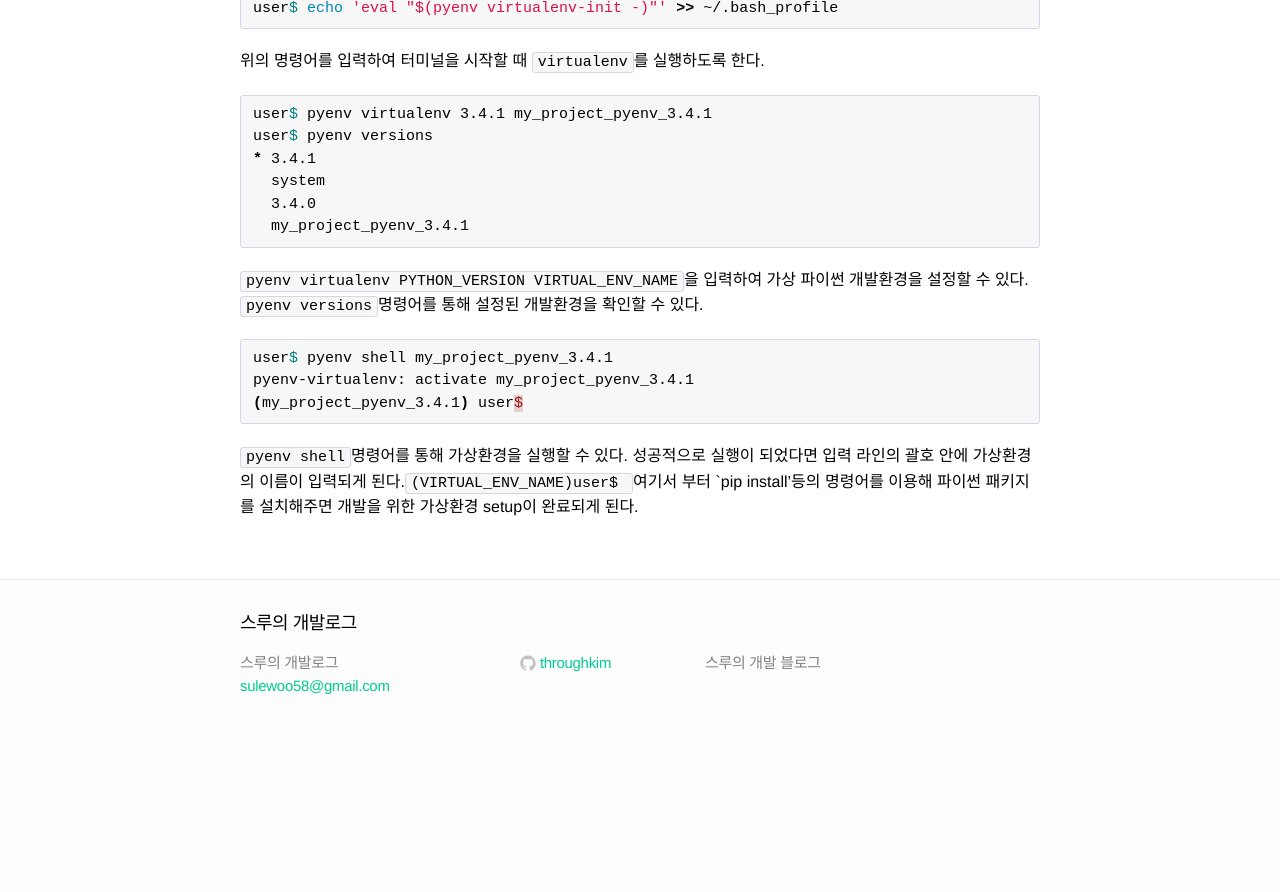
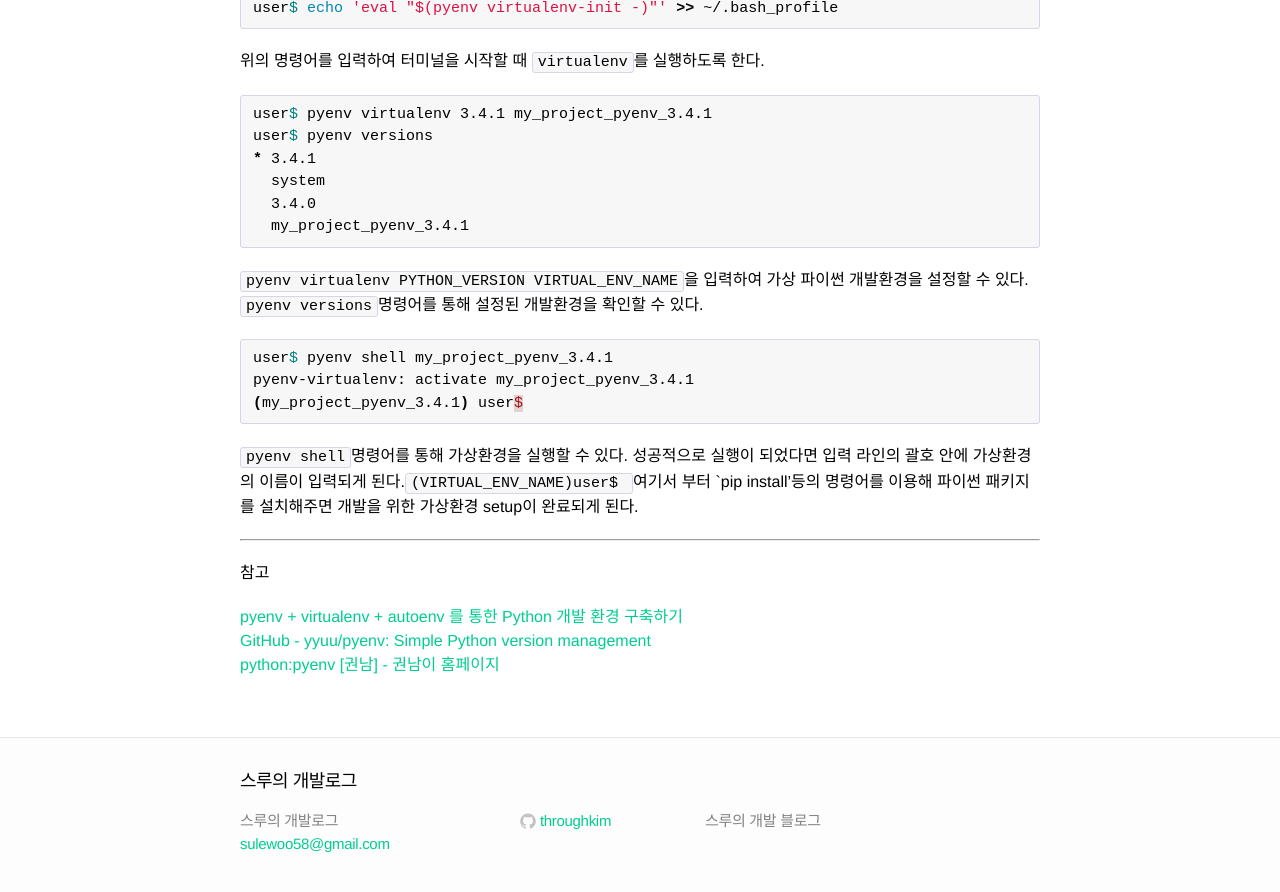
Before and after one commit to ThroughKim/throughkim.github.com, a Jekyll site: the page built from _posts/2016-03-31-pyenv-virtualenv.markdown, in a window 1280 px wide and 900 px high, scrolled down 1662 px. Shown: the top 892 px of the window. Built offline with Jekyll 4.4.1, drawn with Linux system fonts in a browser that asks for light colours; Markdown is read by kramdown in place of the engine named in the settings; before the commit the page ends 2404 px from its top, so only the background shows below that.

Commit message:
post add

````diff
--- a/_posts/2016-03-31-pyenv-virtualenv.markdown
+++ b/_posts/2016-03-31-pyenv-virtualenv.markdown
@@ -89,3 +89,13 @@ pyenv-virtualenv: activate my_project_pyenv_3.4.1
 ```
 
 `pyenv shell`명령어를 통해 가상환경을 실행할 수 있다. 성공적으로 실행이 되었다면 입력 라인의 괄호 안에 가상환경의 이름이 입력되게 된다.`(VIRTUAL_ENV_NAME)user$ ` 여기서 부터 `pip install'등의 명령어를 이용해 파이썬 패키지를 설치해주면 개발을 위한 가상환경 setup이 완료되게 된다.
+
+
+
+- - -
+
+참고
+
+[pyenv + virtualenv + autoenv 를 통한 Python 개발 환경 구축하기](https://dobest.io/how-to-set-python-dev-env/)
+[GitHub - yyuu/pyenv: Simple Python version management](https://github.com/yyuu/pyenv)
+[python:pyenv [권남] - 권남이 홈페이지](http://kwonnam.pe.kr/wiki/python/pyenv)
````
